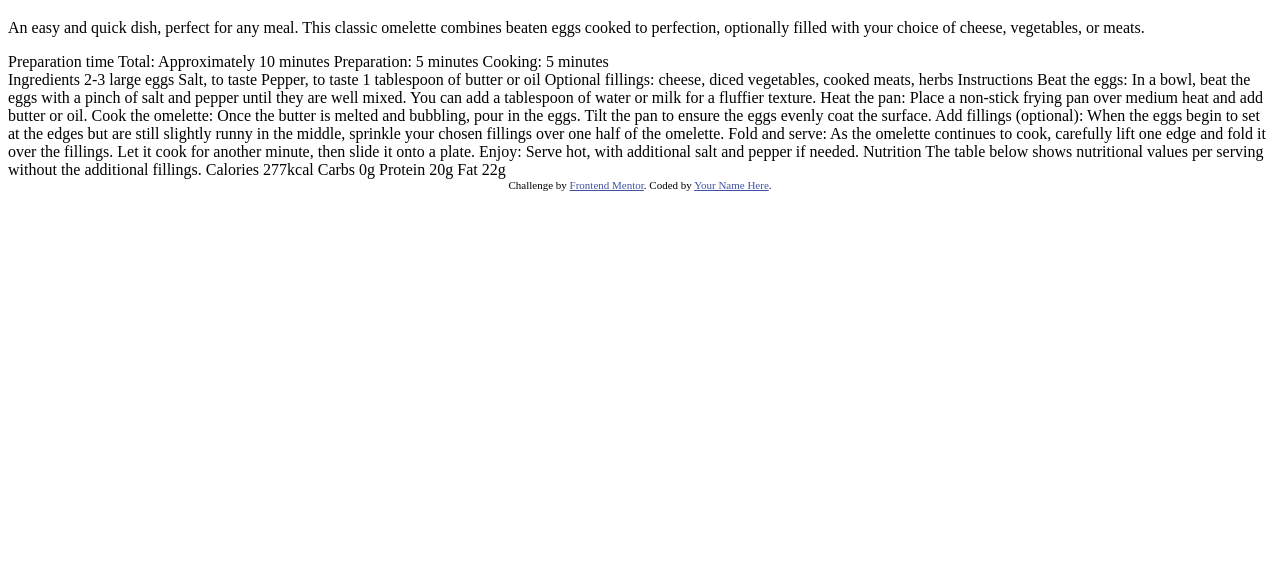
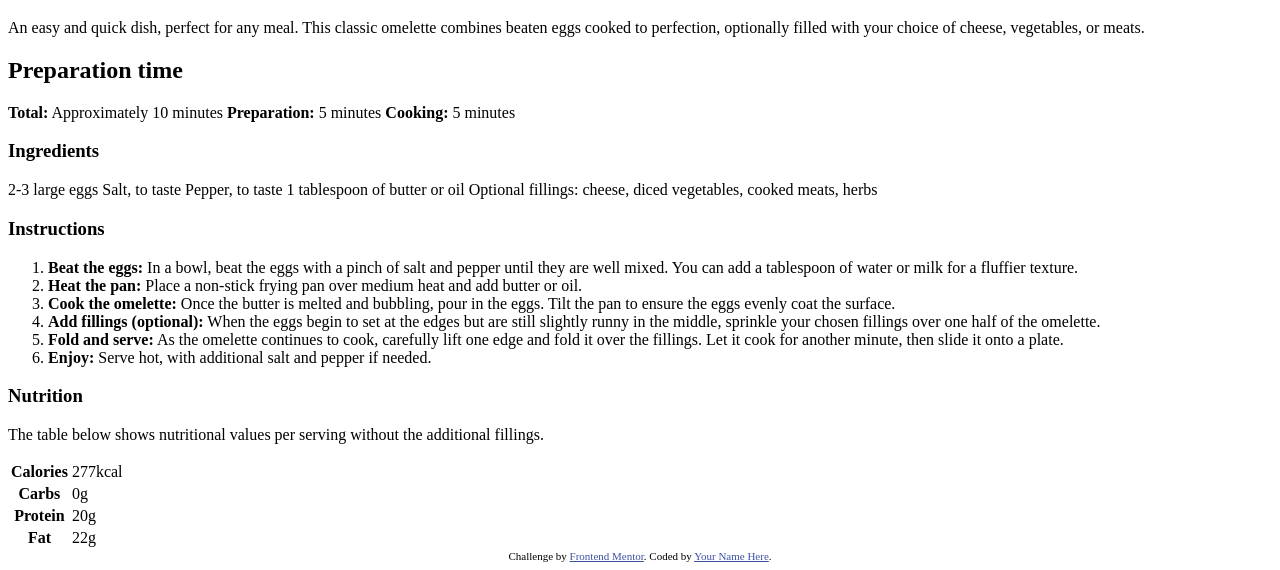
Before and after one commit to NathalieGrossier/simpleomeletterecipe, a plain HTML site: page index.html in a window 1280 px wide. Shown: the part 673-1243 px from the top of the page. Before the commit the page ends 872 px from the top, so only its background shows below. Drawn offline with Linux system fonts and the light colour scheme.

Commit message:
travail 23h44

```diff
--- a/index.html
+++ b/index.html
@@ -26,38 +26,97 @@
     </style>
   </head>
   <body>
-    <header>
-      <div>
+     <div>
         <img
           src="./assets/images/image-omelette.jpeg"
           alt="omelette dans une assiette"
         />
       </div>
+      <div>
     <h1>Simple Omelette Recipe</h1>
 
     <p>An easy and quick dish, perfect for any meal. This
     classic omelette combines beaten eggs cooked to perfection, optionally
     filled with your choice of cheese, vegetables, or meats.</p>
-
-    <div>Preparation time
-    Total: Approximately 10 minutes Preparation: 5 minutes Cooking: 5 minutes</div>
+  </div>
+    <div>
+      <h2>Preparation time</h2>
+    <p>
+      <b>Total:</b> Approximately 10 minutes <b>Preparation:</b> 5 minutes <b>Cooking:</b> 5 minutes
+    </p>
+  </div>
 
     <div>
-    Ingredients 2-3 large eggs Salt, to taste Pepper, to taste 1 tablespoon of
+    <h3>Ingredients</h3>
+
+    <p>2-3 large eggs Salt, to taste Pepper, to taste 1 tablespoon of
     butter or oil Optional fillings: cheese, diced vegetables, cooked meats,
-    herbs Instructions Beat the eggs: In a bowl, beat the eggs with a pinch of
+    herbs</p>
+    </div>
+    <div>
+    <h3>Instructions</h3>
+    <ol>
+      <li>
+    <b>Beat the eggs:</b> In a bowl, beat the eggs with a pinch of
     salt and pepper until they are well mixed. You can add a tablespoon of water
-    or milk for a fluffier texture. Heat the pan: Place a non-stick frying pan
-    over medium heat and add butter or oil. Cook the omelette: Once the butter
+    or milk for a fluffier texture.</li>
+    <li><b>Heat the pan:</b> Place a non-stick frying pan
+    over medium heat and add butter or oil.</li>
+    <li> <b>Cook the omelette:</b> Once the butter
     is melted and bubbling, pour in the eggs. Tilt the pan to ensure the eggs
-    evenly coat the surface. Add fillings (optional): When the eggs begin to set
+    evenly coat the surface.</li>
+    <li> <b>Add fillings (optional):</b> When the eggs begin to set
     at the edges but are still slightly runny in the middle, sprinkle your
-    chosen fillings over one half of the omelette. Fold and serve: As the
+    chosen fillings over one half of the omelette. </li>
+    <li><b>Fold and serve:</b> As the
     omelette continues to cook, carefully lift one edge and fold it over the
-    fillings. Let it cook for another minute, then slide it onto a plate. Enjoy:
-    Serve hot, with additional salt and pepper if needed. Nutrition The table
-    below shows nutritional values per serving without the additional fillings.
-    Calories 277kcal Carbs 0g Protein 20g Fat 22g
+    fillings. Let it cook for another minute, then slide it onto a plate. </li>
+    <li><b>Enjoy:</b>
+    Serve hot, with additional salt and pepper if needed.</li>
+
+    </ol>
+  </div>
+    <div>
+    <h3>Nutrition</h3>
+    <p>The table
+    below shows nutritional values per serving without the additional fillings.</p>
+
+    <table>
+      <tr>
+        <th>
+          Calories
+        </th>
+        <td>
+         277kcal
+
+        </td>
+      </tr>
+      <tr>
+        <th>
+          Carbs
+        </th>
+        <td>
+          0g
+        </td>
+      </tr>
+<tr>
+  <th>Protein</th>
+  <td>20g</td>
+</tr>
+<tr>
+  <th>Fat</th>
+  <td>22g</td>
+</tr>
+
+
+
+
+
+
+
+
+  </table>
+</div>
   </div>
     <div class="attribution">
       Challenge by
```
